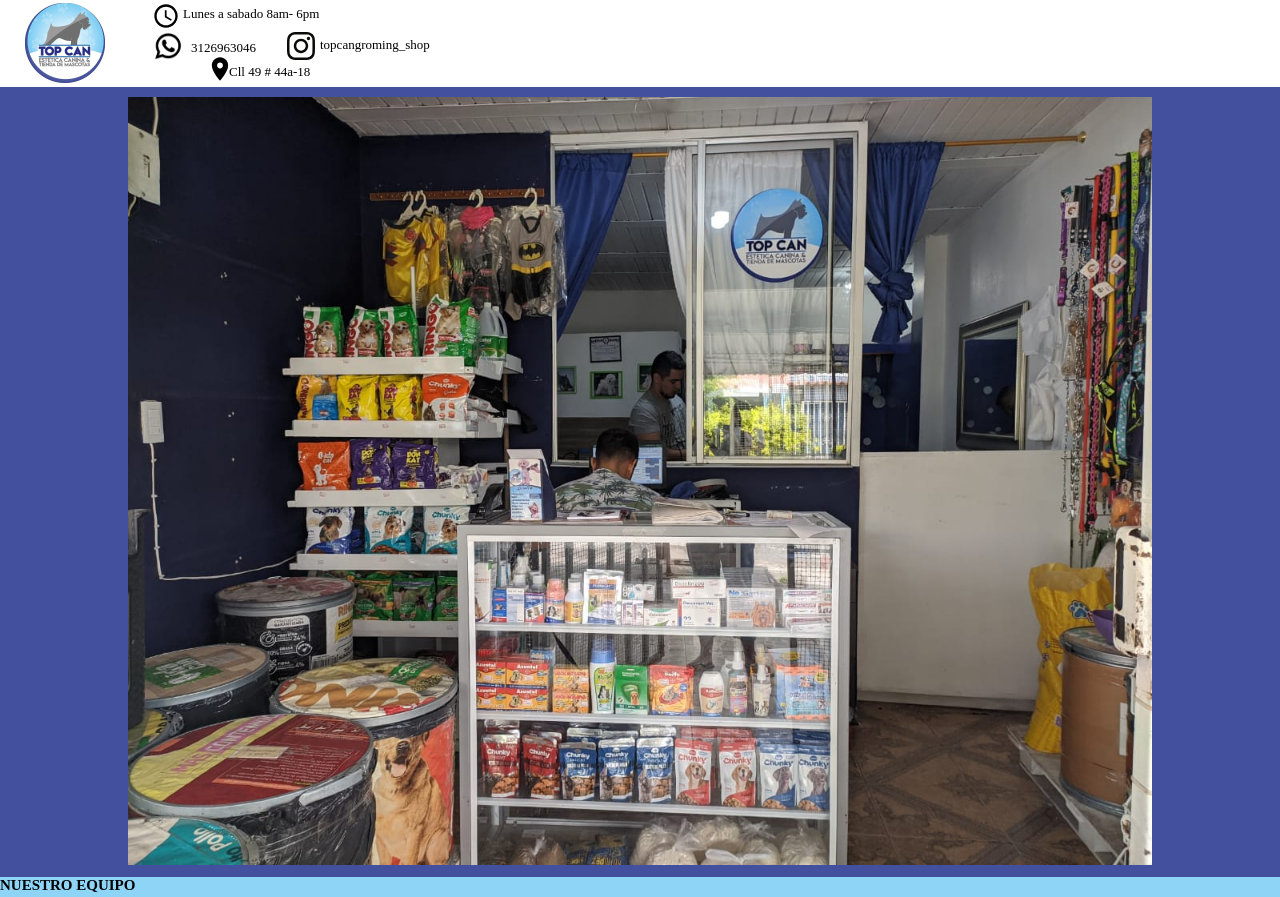
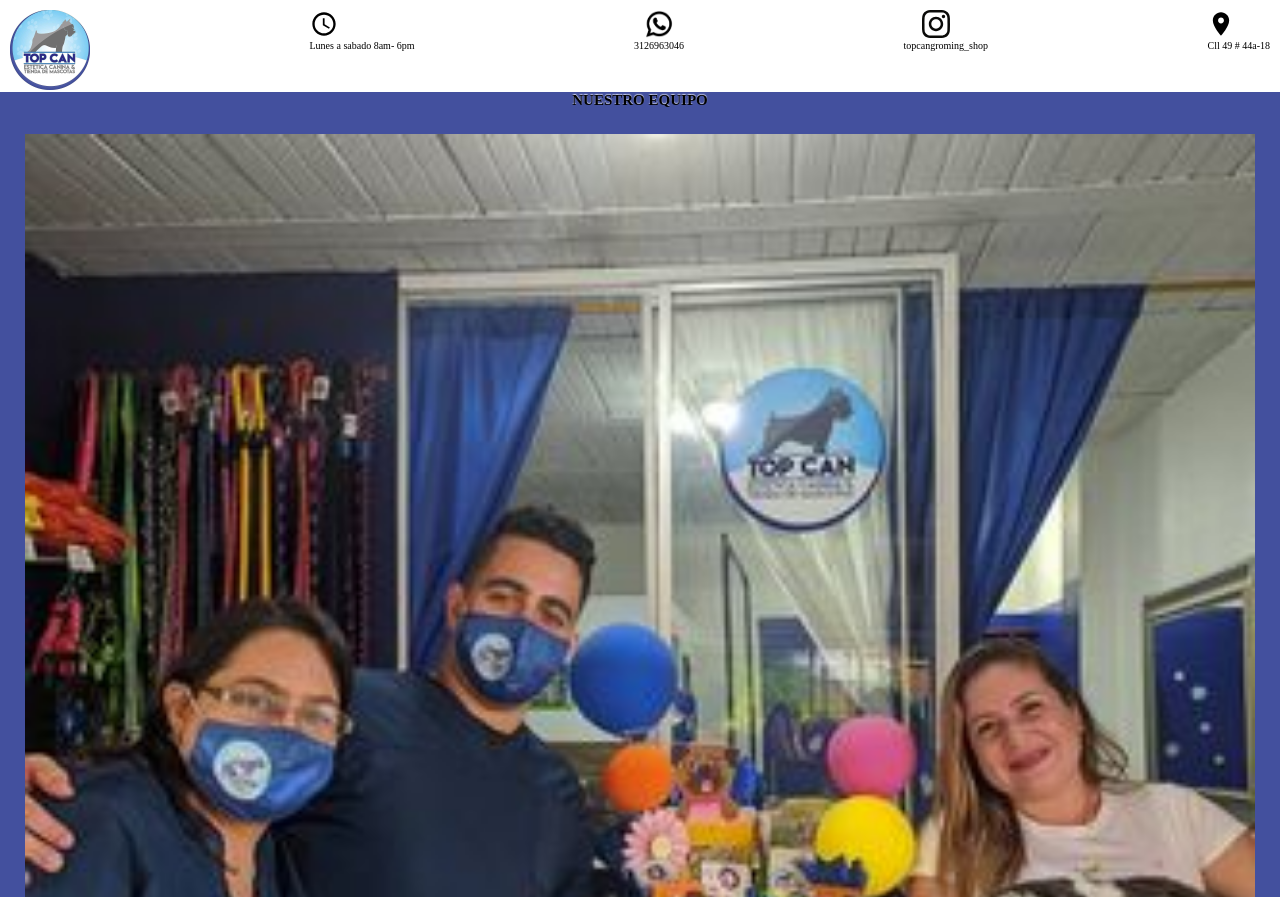
Before and after one commit to sebastianmontoyac/Top-Can, a plain HTML site: page index.html in a window 1280 px wide. Shown: the top 897 px of the page. Drawn offline with Linux system fonts and the light colour scheme; a web font is replaced by a local one.

Commit message:
mejore todo usando flexbox , queda en comentarios la version anterior

```diff
--- a/index.html
+++ b/index.html
@@ -5,10 +5,12 @@
     <meta http-equiv="X-UA-Compatible" content="IE=edge">
     <meta name="viewport" content="width=device-width, initial-scale=1.0">
     <link rel="stylesheet" href="./style.css">
+    <link rel="stylesheet" href="./assets/css/font/_flaticon.scss">
     <title>Top Can</title>
 </head>
-<body>
+<body class="mainbody">
    <header class="mainheader">
+        <div class="maindiv">
             <section class="mainheader__logo">
                 <img src="fotos/logotopcan.jpg" alt="logo de top can con un perro snauzcher">
             </section>
@@ -27,23 +29,28 @@
                 <img class="mainheader__location--logo"src="./iconos/location_on_black_24dp.svg">
                 <p>Cll 49 # 44a-18</p>
              </section>
+        </div>
    </header>
-   <main>
+   <main class="mainprincipal">
         <section class="main__section1">
+            <h1>NUESTRO EQUIPO</h1>
              <picture class="main__picture">
-               <img class="main__picture--img" src="./fotos/local1.jpeg" alt="foto del local">
+                <img class="main__picture--img" src="./fotos/fotogrupal.jpg" alt="foto del local">
             </picture>
+           <div class="main--button1">Ver mas</div>
         </section>
          <section class="main__section2">
-           <h1>NUESTRO EQUIPO</h1>
-           <div class="main--button1">Ver mas</div>
+           <h2>NUESTRAS INSTALACIONES</h2>
+            <picture class="main__picture2">
+                 <img class="main__picture--img2" src="./fotos/local1.jpeg" alt="foto del local">
+            </picture>
+           <div class="main--button2">Ver mas</div>
          </section>
         <section class="main__section3">
-           <h2>NUESTRAS INSTALACIONES</h2>
-           <div class="main--button2">Ver mas</div>
-        </section>
-       <section class="main__section4">
            <h2>NUESTROS SERVICIOS</h2>
+           <picture class="main__picture3">
+            <img class="main__picture--img3" src="./fotos/fotoperrito7.jpg" alt="foto del local">
+       </picture>
            <div class="main--button3">Ver mas</div>
         </section>
     </main>
--- a/style.css
+++ b/style.css
@@ -8,14 +8,103 @@
 
     background-color: white;
 } */
-*{box-sizing: border-box;
-margin: 0;padding: 0;}
+*{
+    box-sizing: border-box;
+    margin: 0;
+    padding: 0;
+
+}
 
 html{
     font-size: 62.5%;
+    width: 100%;
+ }
+ .mainbody{
+     min-width: 320px;
+     min-height: 794px;
+
+ }
+ .maindiv{
+     margin-left: 10px;
+     margin-right: 10px;
+     display: flex;
+     justify-content:space-between;
+     align-content: flex-start;
+     justify-items:flex-start ;
+     margin-top: 10px;
+
+ }
+
+ .mainheader__logo img{
+    width: 80px;
+}
+
+ .mainheader__horario--logo{
+    height: 28px;
+}
+
+.mainheader__wassap--logo{
+    height: 28px;
+}
+
+.mainheader__instagram--logo{
+    height: 28px;
+    margin: 0 0 0 18px;
+}
+.mainheader__location--logo{
+    height: 28px;
+}
+ .mainprincipal{
+     display: flex;
+     flex-direction: column;
+     align-items: center
+
+ }
 
 
+ .main__picture--img{
+     width: 100vw;
+    max-width: 100vw;
+     padding: 25px;
+     border-radius: 20px;
+ }
+
+ .main__section1{
+    display: flex;
+    align-items: center;
+    flex-direction: column;
+    background-color: #43509e
 }
+.main__section1 h1{
+    text-shadow:0px -1px 1px rgba(255, 255,255, 0.73) ;
+}
+.main__picture--img2{
+    width: 100vw;
+    max-width: 100vw;
+    padding: 25px;
+    border-radius: 20px;
+}
+
+.main__section2{
+    display: flex;
+    align-items: center;
+    flex-direction: column;
+    background-color:#8ed4f6
+}
+.main__picture--img3{
+    width: 100vw;
+    max-width: 100vw;
+    padding: 25px;
+    border-radius: 20px;
+}
+.main__section3{
+    display: flex;
+    align-items: center;
+    flex-direction: column;
+    background-color:#c9eaf9;
+}
+
+ /*
 header{
     position: relative;
     display: flex;
@@ -103,7 +192,7 @@ header{
 }
 main{
     width: 100%;
-    /* display: flex; */
+    display: flex;
    flex-direction: column;
    align-items: center;
    }
@@ -166,4 +255,4 @@ main{
 }
 .fotter{
     background-color: grey;
-}
+}  */
```
Lines whose indentation alone changed are shown as unchanged.
